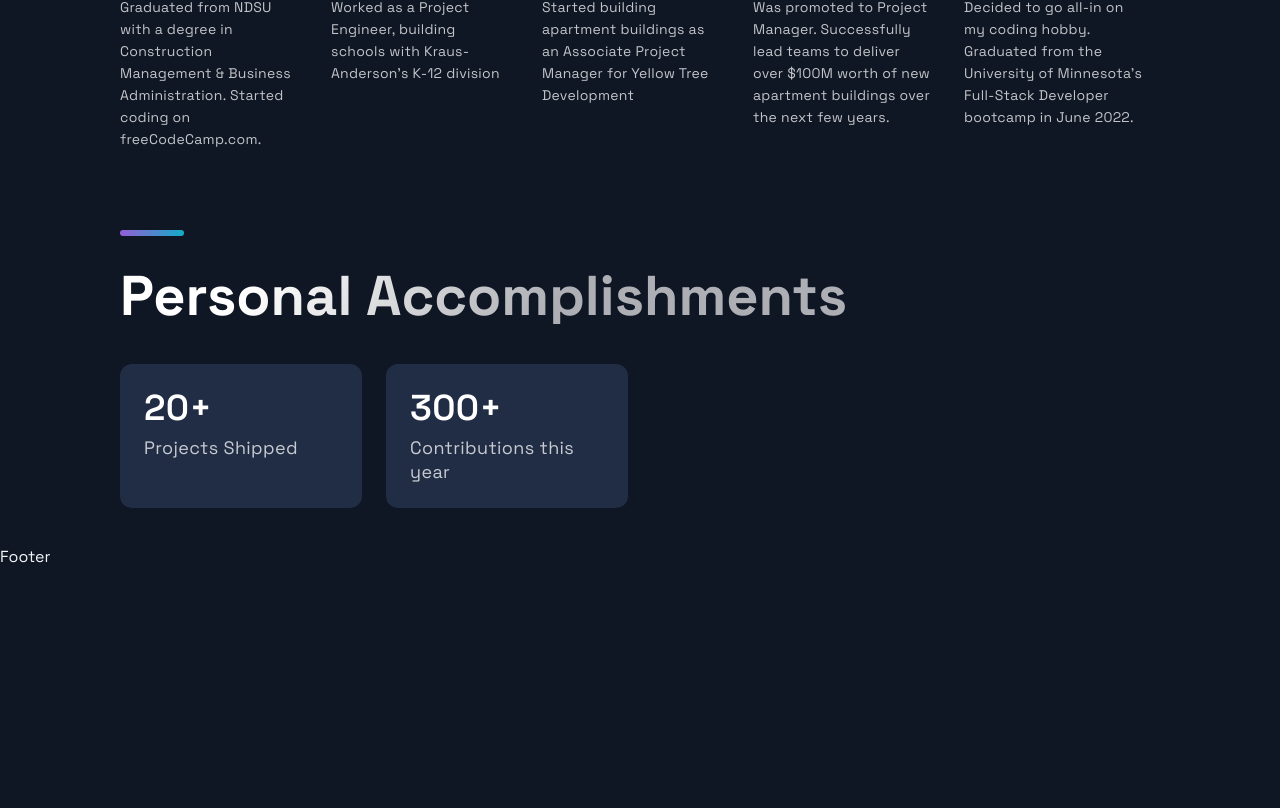
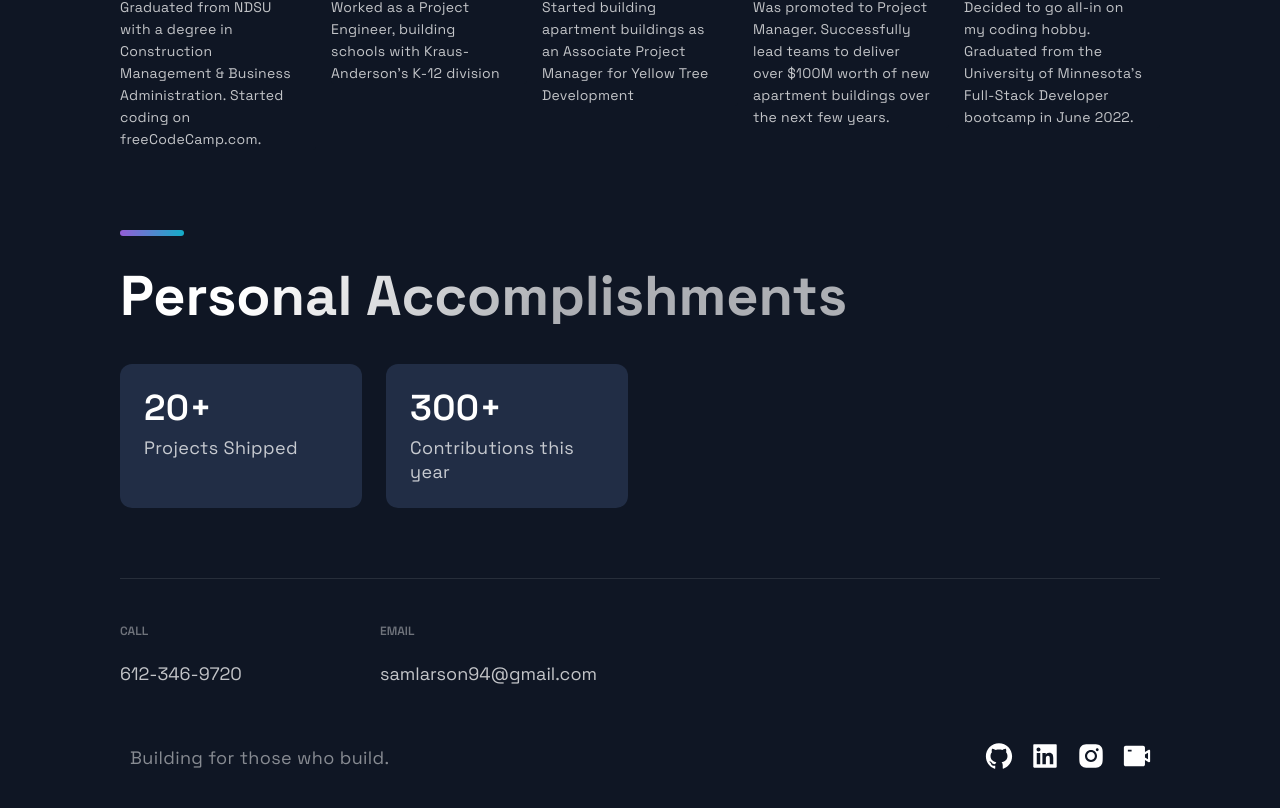
Before and after one commit to samlarson94/React-WebDev-Portfolio, a Next.js app: page / in a window 1280 px wide. Shown: the part 3559-4367 px from the top of the page. Before the commit the page ends 4126 px from the top, so only its background shows below. Built offline with nearby package versions, Linux system fonts and the light colour scheme.

Commit message:
Adding footer section with social icons and contact links.

```diff
--- a/src/components/Footer/Footer.js
+++ b/src/components/Footer/Footer.js
@@ -1,14 +1,42 @@
 import React from 'react';
-import { AiFillGithub, AiFillInstagram, AiFillLinkedin } from 'react-icons/ai';
+import { AiFillGithub, AiFillInstagram, AiFillLinkedin, AiFillVideoCamera } from 'react-icons/ai';
 
 import { SocialIcons } from '../Header/HeaderStyles';
 import { CompanyContainer, FooterWrapper, LinkColumn, LinkItem, LinkList, LinkTitle, Slogan, SocialContainer, SocialIconsContainer } from './FooterStyles';
 
 const Footer = () => {
   return (
-    <div>
-      Footer
-    </div>
+    <FooterWrapper>
+      <LinkList>
+      <LinkColumn>
+      <LinkTitle>Call</LinkTitle>
+      <LinkItem href="tel:612-346-9720">612-346-9720</LinkItem>
+      </LinkColumn>
+      <LinkColumn>
+      <LinkTitle>Email</LinkTitle>
+      <LinkItem href="mailto:samlarson94@gmail.com">samlarson94@gmail.com</LinkItem>
+      </LinkColumn>
+      </LinkList>
+      <SocialIconsContainer>
+        <CompanyContainer>
+          <Slogan>Building for those who build.</Slogan>
+        </CompanyContainer>
+        <SocialContainer>
+        <SocialIcons href="https://github.com/samlarson94">
+          <AiFillGithub size="3rem" />
+        </SocialIcons>
+        <SocialIcons href="https://www.linkedin.com/in/sam-larson-minneapolis/">
+          <AiFillLinkedin size="3rem" />
+        </SocialIcons>
+        <SocialIcons href="https://www.instagram.com/samlarsonfilms.fg/">
+          <AiFillInstagram size="3rem" />
+        </SocialIcons>
+        <SocialIcons href="https://www.studio31g.com">
+          <AiFillVideoCamera size="3rem" />
+        </SocialIcons>
+        </SocialContainer>
+      </SocialIconsContainer>
+    </FooterWrapper>
   );
 };
 
```
